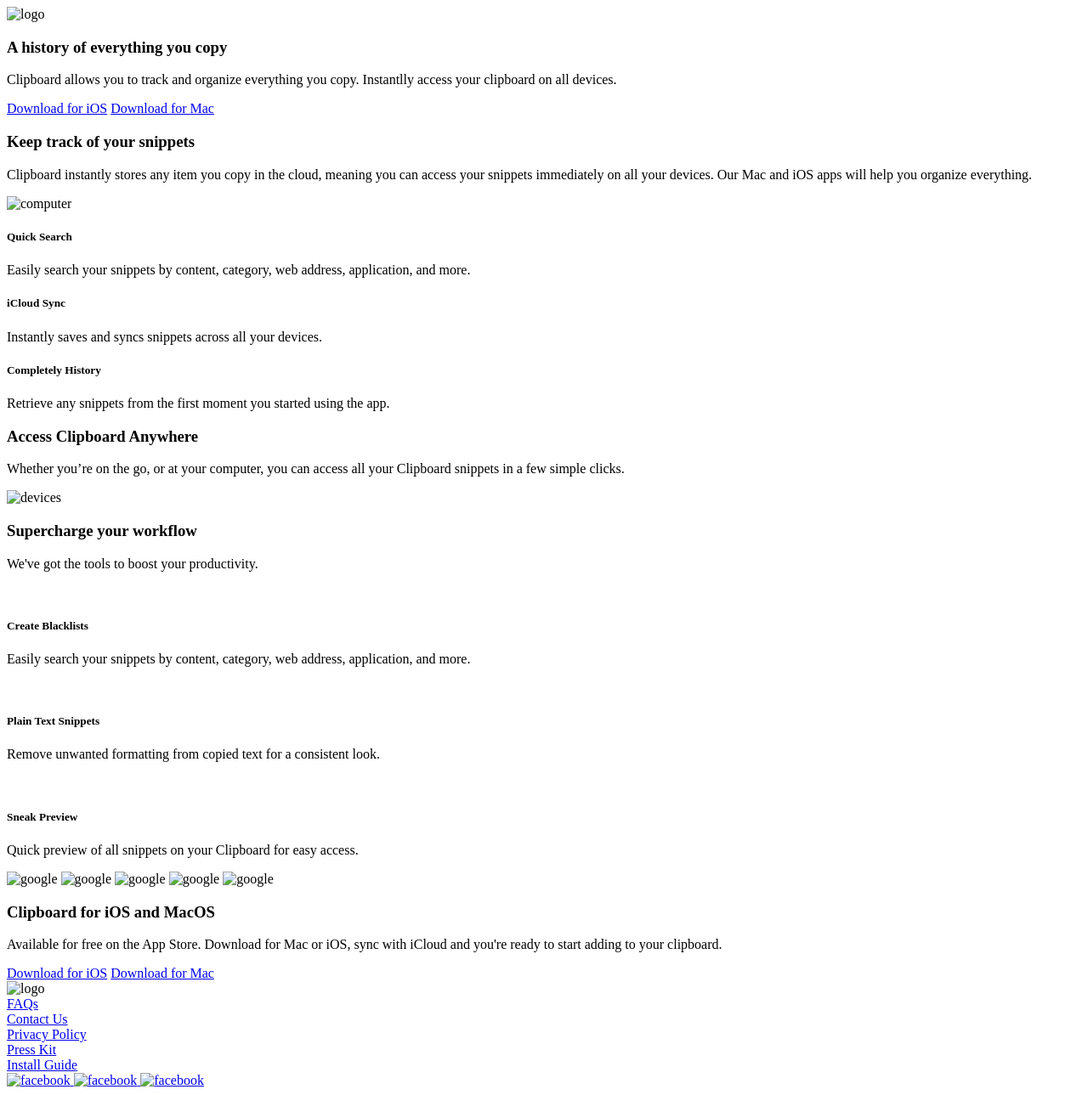
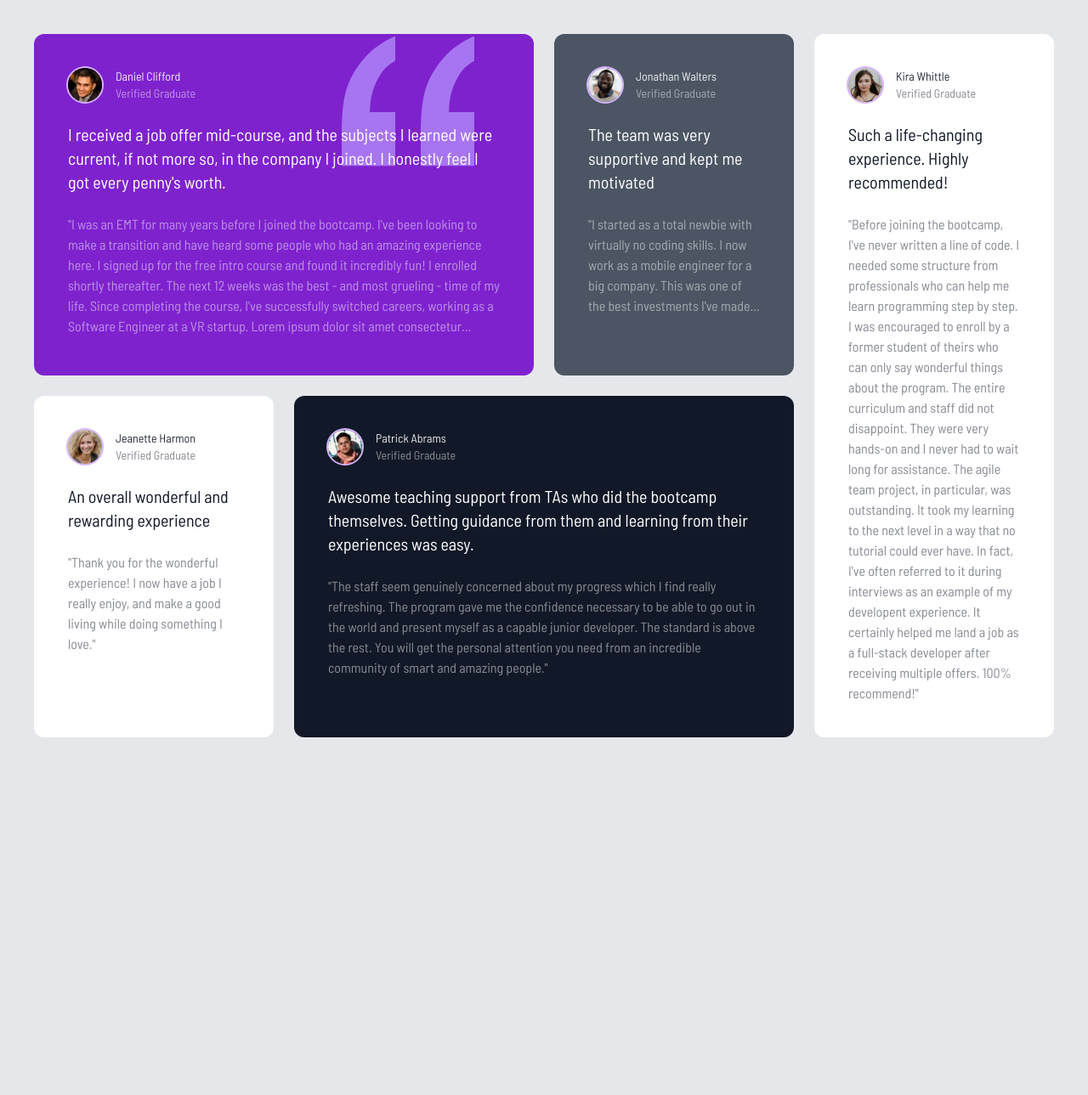
Before and after one commit to anubhavgit786/Let-s-Learn-Tailwind-CSS, a website: page 10. Testimonials/public/index.html in a window 1280 px wide. Shown: the whole page at 85% size. After the commit the page ends 908 px from the top, so only its background shows below. Drawn offline with Linux system fonts and the light colour scheme; a web font is replaced by a local one.

Commit message:
Testimonials Project

```diff
--- a/10. Testimonials/public/index.html
+++ b/10. Testimonials/public/index.html
@@ -6,189 +6,226 @@
     <meta name="viewport" content="width=device-width, initial-scale=1.0" />
     <link rel="preconnect" href="https://fonts.googleapis.com" />
     <link rel="preconnect" href="https://fonts.gstatic.com" crossorigin />
-    <link href="https://fonts.googleapis.com/css2?family=Bai+Jamjuree:wght@400;600&display=swap" rel="stylesheet" />
+    <link href="https://fonts.googleapis.com/css2?family=Alata&family=Barlow+Semi+Condensed:wght@400;500;600&display=swap" rel="stylesheet"/>
     <link rel="stylesheet" href="css/tailwind.css" />
-    <title>Clipboard Website</title>
+    <title>Testimonial Grid</title>
   </head>
-<body>
-    <!--Hero Section-->
-    <section id="hero">
-        <div class="section-container mb-40 pt-16">
-            <img class="mx-auto my-16" src="images/logo.svg" alt="logo">
-            <h3>A history of everything you copy</h3>
-            <p class="section-description mb-10 text-2xl">Clipboard allows you to track and organize everything you copy. Instantlly access your clipboard on all devices.</p>
+  <body class="bg-gray-200">
 
-            <!--Button Conatiner-->
-            <div class="button-container">
-                <a class="btn btn-green" href="#">Download for iOS</a>
-                <a class="btn btn-blue" href="#">Download for Mac</a>
-            </div>
-        </div>
-    </section>
+    <!-- Global Container -->
+    <div class="container mx-auto max-w-7xl p-2 md:p-10">
+      <!-- Grid Container -->
+      <div class="grid gap-6 grid-cols-1 md:grid-cols-4 md:grid-rows-2 text-white">
 
-    <!---Snippets Section-->
-    <section id="snippets">
-        <div class="section-container my-20">
-            <h3>Keep track of your snippets</h3>
-            <p class="section-description mb-24 section-text">Clipboard instantly stores any item you copy in the cloud, meaning you can access your snippets immediately on all your devices. Our Mac and iOS apps will help you organize everything.</p>
-        </div>
-    </section>
 
-    <!--Features Section-->
-    <section id="features">
-        <div class="section-container my-20">
-            <!--Image and Content Container-->
-            <div class="flex flex-col md:flex-row md:space-x-32">
-
-                <!--Image-->
-                <div class="w-full md:w-1/2">
-                    <img src="images/image-computer.png" alt="computer" />
-                </div>
-
-                <!---Content Items-->
-                <div class="flex flex-col w-full md:w-1/2 mt-12 md:mt-0 space-y-12 text-xl text-center md:text-left md:pl-16">
-
-                    <!---Item 1-->
-                    <div>
-                        <h5>Quick Search</h5>
-                        <p class="item-description">Easily search your snippets by content, category, web address, application, and more.</p>
-                    </div>
-
-                    <!---Item 2-->
-                    <div>
-                        <h5>iCloud Sync</h5>
-                        <p class="item-description">Instantly saves and syncs snippets across all your devices.</p>
-                    </div>
-
-                    <!---Item 3-->
-                    <div>
-                        <h5>Completely History</h5>
-                        <p class="item-description">Retrieve any snippets from the first moment you started using the app.</p>
-                    </div>
-
-                </div>
-
-            </div>
-        </div>
-    </section>
-
-    <!---Access Anywhere Section-->
-    <section id="access">
-        <div class="section-container my-20 ">
-            <h3>Access Clipboard Anywhere</h3>
-            <p class="section-description mb-24 section-text">Whether you’re on the go, or at your computer, you can access all your Clipboard snippets in a few simple clicks.</p>
-            <img src="images/image-devices.png" alt="devices" class="mx-auto" />
-        </div>
-    </section>
-
-    <!---Supercharge Section-->
-    <section id="supercharge">
-        <div class="section-container my-20 ">
-            <h3>Supercharge your workflow</h3>
-            <p class="section-description mb-24 section-text">We've got the tools to boost your productivity.</p>
-            <div class="flex flex-col md:flex-row items-center justify-between space-y-16 md:space-y-0 md:space-x-12">
-
-                <!--Item 1-->
-                <div class="flex flex-col items-center space-y-5">
-                    <img class="mb-6" alt="" src="images/icon-blacklist.svg" />
-                    <h5>Create Blacklists</h5>
-                    <p class="item-description">Easily search your snippets by content, category, web address, application, and more.</p>
-                </div>
-
-                <!--Item 2-->
-                <div class="flex flex-col items-center space-y-5">
-                    <img class="mb-6" alt="" src="images/icon-text.svg" />
-                    <h5>Plain Text Snippets</h5>
-                    <p class="item-description">Remove unwanted formatting from copied text for a consistent look.</p>
-                </div>
-
-                <!--Item 3-->
-                <div class="flex flex-col items-center space-y-5">
-                    <img class="mb-6" alt="" src="images/icon-preview.svg" />
-                    <h5>Sneak Preview</h5>
-                    <p class="item-description">Quick preview of all snippets on your Clipboard for easy access.</p>
-                </div>
-
-            </div>
-        </div>
-    </section>
-
-    <!---References Section-->
-    <section id="references">
-        <div class="flex flex-col md:flex-row items-center justify-between max-w-6xl px-10 mx-auto space-y-16 md:space-y-0 my-44">
-            <img src="images/logo-google.png" alt="google" />
-            <img src="images/logo-ibm.png" alt="google" />
-            <img src="images/logo-microsoft.png" alt="google" />
-            <img src="images/logo-hp.png" alt="google" />
-            <img src="images/logo-vector-graphics.png" alt="google" />
-        </div>
-    </section>
-
-    <!--Bottom Clipboard Section-->
-    <section id="clipboard-bottom">
-        <div class="section-container my-20 ">
-            <h3>Clipboard for iOS and MacOS</h3>
-            <p class="section-description mb-10 section-text">Available for free on the App Store. Download for Mac or iOS, sync with iCloud and you're ready to start adding to your clipboard.</p>
-             <!--Button Conatiner-->
-             <div class="button-container">
-                <a class="btn btn-green" href="#">Download for iOS</a>
-                <a class="btn btn-blue" href="#">Download for Mac</a>
-            </div>
-        </div>
-    </section>
-
-    <footer class="bg-gray-50">
-        <div class="section-container">
-            <div class="flex flex-col md:flex-row items-center justify-between">
-                <img class="scale-50" src="images/logo.svg" alt="logo">
-
-                <!---Container for Menus and Social-->
-                <div class="flex flex-col md:flex-row items-center justify-between flex-1 mb-10 md:mb-0 space-y-6 md:space-y-0 text-grayishBlue">
-
-                    <!--Menu 1-->
-                    <div class="flex flex-col space-y-4 text-center md:text-left">
-                        <div>
-                            <a href="#" class="hover:text-strongCyan">FAQs</a>
-                        </div>
-                        <div>
-                            <a href="#" class="hover:text-strongCyan">Contact Us</a>
+        <!-- Box 1 -->
+        <div class="relative p-10 rounded-xl bg-purple-700 md:col-span-2">
+          <!-- Quotes Image -->
+          <img src="images/bg-pattern-quotation.svg" alt="" class="absolute top-3 right-10 scale-125 md:top-7 md:right-24 md:scale-150"/>
+          <!-- Box Header -->
+          <div class="flex z-10 space-x-4">
+            <img src="images/image-daniel.jpg" alt="" class="w-10 h-10 rounded-full ring-2 ring-purple-300"/>
+            <div class="text-sm">
+              <h4 class="opacity-90">Daniel Clifford</h4>
+              <p class="opacity-50">Verified Graduate</p>
             </div>
           </div>
 
+          <!-- Large Text -->
+          <p class="relative z-10 mt-6 text-xl">
+            I received a job offer mid-course, and the subjects I learned were
+            current, if not more so, in the company I joined. I honestly feel I
+            got every penny's worth.
+          </p>
 
-                    <!--Menu 2-->
-                    <div class="flex flex-col space-y-4 text-center md:text-left">
-                        <div>
-                            <a href="#" class="hover:text-strongCyan">Privacy Policy</a>
+          <!-- Small Text -->
+          <p class="mt-6 opacity-50 line-clamp-6">
+            "I was an EMT for many years before I joined the bootcamp. I've been
+            looking to make a transition and have heard some people who had an
+            amazing experience here. I signed up for the free intro course and
+            found it incredibly fun! I enrolled shortly thereafter. The next 12
+            weeks was the best - and most grueling - time of my life. Since
+            completing the course, I've successfully switched careers, working
+            as a Software Engineer at a VR startup. Lorem ipsum dolor sit amet
+            consectetur adipisicing elit. Ratione vero repudiandae, quasi atque
+            officiis eum consectetur odio amet dolorem deleniti repellat
+            expedita aut sunt laudantium cum itaque nam voluptatum quod! Quo
+            totam sequi omnis deserunt? Sit nam molestiae excepturi,
+            perspiciatis labore deleniti eum, eligendi quisquam quod sed nobis
+            exercitationem tempora! "
+          </p>
         </div>
-                        <div>
-                            <a href="#" class="hover:text-strongCyan">Press Kit</a>
+
+        <!-- Box 2 -->
+        <div class="p-10 rounded-xl bg-gray-600">
+          <!-- Box Header -->
+          <div class="flex space-x-4">
+            <img
+              src="images/image-jonathan.jpg"
+              alt=""
+              class="w-10 h-10 rounded-full ring-2 ring-purple-300"
+            />
+            <div class="text-sm">
+              <h4 class="opacity-90">Jonathan Walters</h4>
+              <p class="opacity-50">Verified Graduate</p>
             </div>
           </div>
 
+          <!-- Large Text -->
+          <p class="mt-6 text-xl">
+            The team was very supportive and kept me motivated
+          </p>
 
-                    <!--Menu 3-->
-                    <div class="flex flex-col space-y-4 text-center md:text-left self-start">
-                        <div>
-                            <a href="#" class="hover:text-strongCyan">Install Guide</a>
+          <!-- Small Text -->
+          <p class="mt-6 opacity-50 line-clamp-5">
+            "I started as a total newbie with virtually no coding skills. I now
+            work as a mobile engineer for a big company. This was one of the
+            best investments I've made in myself. Lorem ipsum dolor sit amet
+            consectetur adipisicing elit. Atque ipsam veritatis natus illum
+            ullam ab, nesciunt rerum nobis, quibusdam ad voluptatum rem
+            necessitatibus facere nihil deleniti assumenda vel velit neque quia,
+            nisi ipsum laudantium impedit eveniet iste. Pariatur, exercitationem
+            consequuntur praesentium a est eum velit quos maiores ipsum facere
+            tempora! "
+          </p>
+        </div>
+
+        <!-- Box 3 -->
+        <div
+          class="hidden p-10 rounded-xl text-gray-900 bg-white md:block md:row-span-2"
+        >
+          <!-- Box Header -->
+          <div class="flex space-x-4">
+            <img
+              src="images/image-kira.jpg"
+              alt=""
+              class="w-10 h-10 rounded-full ring-2 ring-purple-300"
+            />
+            <div class="text-sm">
+              <h4 class="opacity-90">Kira Whittle</h4>
+              <p class="opacity-50">Verified Graduate</p>
             </div>
           </div>
 
-                    <!--Social Icons-->
-                    <div class="flex justify-between w-32 py-1">
-                        <a class="ficon" href="#">
-                            <img src="images/icon-facebook.svg" alt="facebook" />
-                        </a>
-                        <a class="ficon" href="#">
-                            <img src="images/icon-twitter.svg" alt="facebook" />
-                        </a>
-                        <a class="ficon" href="#">
-                            <img src="images/icon-instagram.svg" alt="facebook" />
-                        </a>
+          <!-- Large Text -->
+          <p class="mt-6 text-xl">
+            Such a life-changing experience. Highly recommended!
+          </p>
+
+          <!-- Small Text -->
+          <p class="mt-6 opacity-50">
+            "Before joining the bootcamp, I've never written a line of code. I
+            needed some structure from professionals who can help me learn
+            programming step by step. I was encouraged to enroll by a former
+            student of theirs who can only say wonderful things about the
+            program. The entire curriculum and staff did not disappoint. They
+            were very hands-on and I never had to wait long for assistance. The
+            agile team project, in particular, was outstanding. It took my
+            learning to the next level in a way that no tutorial could ever
+            have. In fact, I've often referred to it during interviews as an
+            example of my developent experience. It certainly helped me land a
+            job as a full-stack developer after receiving multiple offers. 100%
+            recommend!"
+          </p>
+        </div>
+
+        <!-- Box 4 -->
+        <div class="p-10 rounded-xl text-gray-900 bg-white">
+          <!-- Box Header -->
+          <div class="flex space-x-4">
+            <img
+              src="images/image-jeanette.jpg"
+              alt=""
+              class="w-10 h-10 rounded-full ring-2 ring-purple-300"
+            />
+            <div class="text-sm">
+              <h4 class="opacity-90">Jeanette Harmon</h4>
+              <p class="opacity-50">Verified Graduate</p>
+            </div>
+          </div>
+
+          <!-- Large Text -->
+          <p class="mt-6 text-xl">
+            An overall wonderful and rewarding experience
+          </p>
+
+          <!-- Small Text -->
+          <p class="mt-6 opacity-50">
+            "Thank you for the wonderful experience! I now have a job I really
+            enjoy, and make a good living while doing something I love."
+          </p>
+        </div>
+
+        <!-- Box 5 -->
+        <div class="p-10 rounded-xl bg-gray-900 md:col-span-2">
+          <!-- Box Header -->
+          <div class="flex space-x-4">
+            <img
+              src="images/image-patrick.jpg"
+              alt=""
+              class="w-10 h-10 rounded-full ring-2 ring-purple-300"
+            />
+            <div class="text-sm">
+              <h4 class="opacity-90">Patrick Abrams</h4>
+              <p class="opacity-50">Verified Graduate</p>
+            </div>
+          </div>
+
+          <!-- Large Text -->
+          <p class="mt-6 text-xl">
+            Awesome teaching support from TAs who did the bootcamp themselves.
+            Getting guidance from them and learning from their experiences was
+            easy.
+          </p>
+
+          <!-- Small Text -->
+          <p class="mt-6 opacity-50">
+            "The staff seem genuinely concerned about my progress which I find
+            really refreshing. The program gave me the confidence necessary to
+            be able to go out in the world and present myself as a capable
+            junior developer. The standard is above the rest. You will get the
+            personal attention you need from an incredible community of smart
+            and amazing people."
+          </p>
+        </div>
+
+        <!-- Box 6 -->
+        <div class="p-10 rounded-xl text-gray-900 bg-white md:hidden">
+          <!-- Box Header -->
+          <div class="flex space-x-4">
+            <img
+              src="images/image-kira.jpg"
+              alt=""
+              class="w-10 h-10 rounded-full ring-2 ring-purple-300"
+            />
+            <div class="text-sm">
+              <h4 class="opacity-90">Kira Whittle</h4>
+              <p class="opacity-50">Verified Graduate</p>
+            </div>
+          </div>
+
+          <!-- Large Text -->
+          <p class="mt-6 text-xl">
+            Such a life-changing experience. Highly recommended!
+          </p>
+
+          <!-- Small Text -->
+          <p class="mt-6 opacity-50">
+            "Before joining the bootcamp, I've never written a line of code. I
+            needed some structure from professionals who can help me learn
+            programming step by step. I was encouraged to enroll by a former
+            student of theirs who can only say wonderful things about the
+            program. The entire curriculum and staff did not disappoint. They
+            were very hands-on and I never had to wait long for assistance. The
+            agile team project, in particular, was outstanding. It took my
+            learning to the next level in a way that no tutorial could ever
+            have. In fact, I've often referred to it during interviews as an
+            example of my developent experience. It certainly helped me land a
+            job as a full-stack developer after receiving multiple offers. 100%
+            recommend!"
+          </p>
         </div>
       </div>
     </div>
-        </div>
-    </footer>
   </body>
 </html>
--- /dev/null
+++ b/10. Testimonials/tailwind.config.js
@@ -0,0 +1,18 @@
+/** @type {import('tailwindcss').Config} */
+module.exports = {
+  content: ["./public/*.html"],
+  screens: {
+    sm: '480px',
+    md: '768px',
+    lg: '976px',
+    xl: '1440px',
+  },
+  theme: {
+    extend: {
+      fontFamily: {
+        sans: ['Barlow Semi Condensed', 'sans-serif'],
+      },
+    },
+  },
+  plugins: [require('@tailwindcss/line-clamp')],
+}
```
Also changed, not shown: 10. Testimonials/package.json (added, +17 -0 lines), 10. Testimonials/public/css/tailwind.css, 2 other files. Lines whose indentation alone changed are shown as unchanged.
